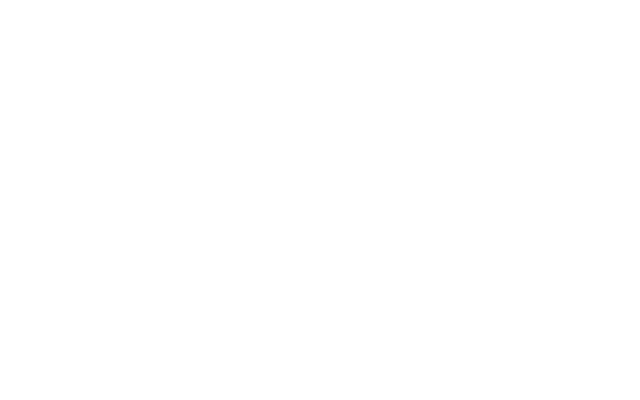
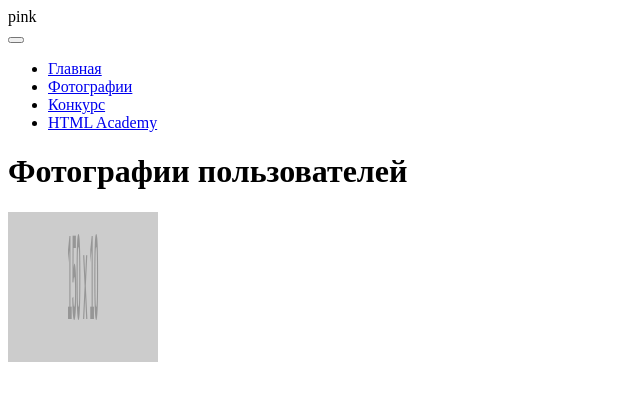
Before and after one commit to nikolaykrylov/personal_pink, a website: page photo.html in a window 1280 px wide. Shown: the whole page, without its empty margins (0-640 px from the left). Drawn offline with Linux system fonts and the light colour scheme; placeholder pictures from the web are drawn by us.

Commit message:
Added links to index.html; fixed indents in form.html, photo.html; made header in photo.html

```diff
--- a/photo.html
+++ b/photo.html
@@ -1,11 +1,25 @@
 <!DOCTYPE html>
 <html lang="ru">
 <head>
-    <meta charset="utf-8">
-    <title>HTML Academy: Пинк</title>
+  <meta charset="utf-8">
+  <title>HTML Academy: Пинк</title>
 </head>
 <body>
 
+  <header class="page-header">
+    <a class="page-header__logo">pink</a>
+    <nav class="main-nav">
+      <button class="main-nav__toggle"></button>
+      <ul class="main-nav__list">
+        <li class="main-nav__item"><a href="#">Главная</a></li>
+        <li class="main-nav__item"><a href="#">Фотографии</a></li>
+        <li class="main-nav__item"><a href="#">Конкурс</a></li>
+        <li class="main-nav__item"><a href="#">HTML Academy</a></li>
+      </ul>
+    </nav>
+    <h1 class="page-photo-title">Фотографии пользователей</h1>
+    <img class="page-header__image" src="http://placehold.it/150x10" width="150" height="150">
+  </header>
 
 
 </body>
```
Also changed, not shown: form.html (+2 -2 lines), index.html (+4 -4 lines).
